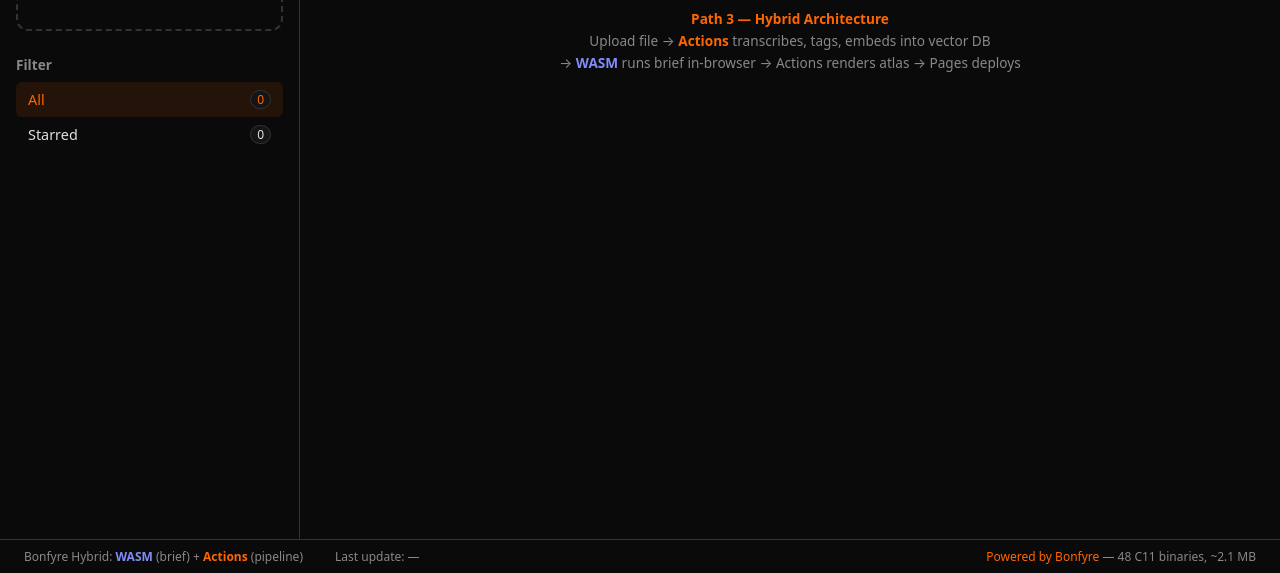
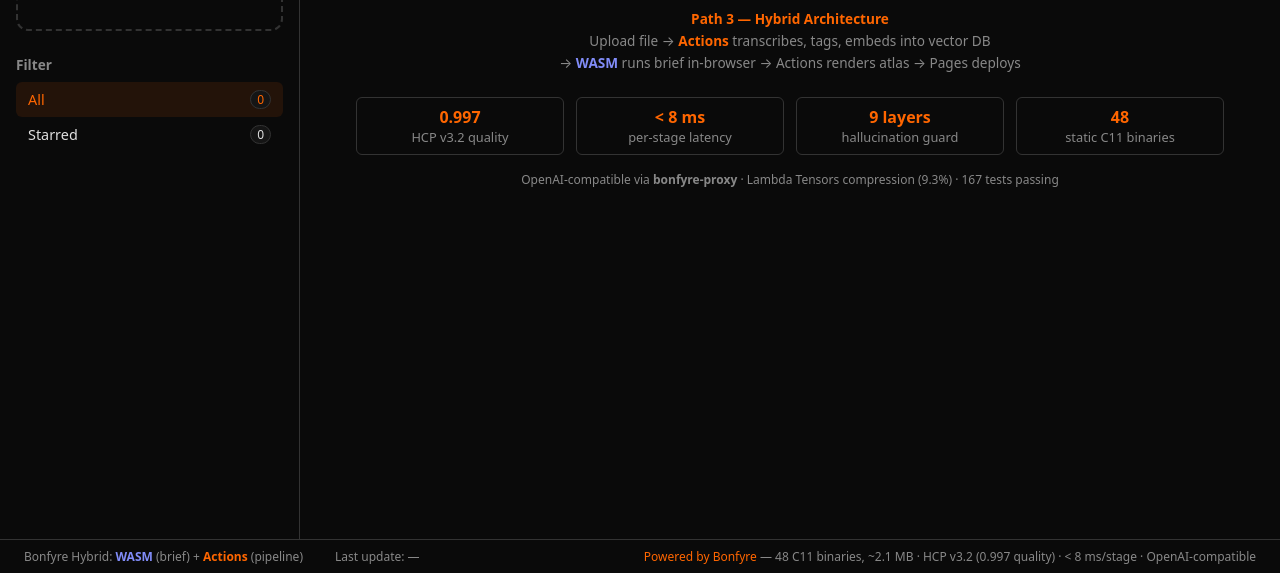
Before and after one commit to Nickgonzales76017/pages-memory-atlas, a plain HTML site: page site/index.html in a window 1280 px wide. Shown: the part 227-800 px from the top of the page. Drawn offline with Linux system fonts and the light colour scheme; no server answers.

Commit message:
[atlas] 1 pages

```diff
--- a/site/index.html
+++ b/site/index.html
@@ -117,13 +117,37 @@
           <strong style="color:var(--accent);">Path 3 — Hybrid Architecture</strong><br>
           Upload file → <strong style="color:var(--accent)">Actions</strong> transcribes, tags, embeds into vector DB<br>→ <strong style="color:#818cf8">WASM</strong> runs brief in-browser → Actions renders atlas → Pages deploys
         </p>
+        <div style="margin-top:1.5rem;display:grid;grid-template-columns:repeat(auto-fit,minmax(130px,1fr));gap:.75rem;text-align:center;font-size:.8rem;">
+          <div style="padding:.5rem;border:1px solid var(--border);border-radius:6px;">
+            <div style="color:var(--accent);font-weight:600;font-size:1rem;">0.997</div>
+            <div>HCP v3.2 quality</div>
+          </div>
+          <div style="padding:.5rem;border:1px solid var(--border);border-radius:6px;">
+            <div style="color:var(--accent);font-weight:600;font-size:1rem;">&lt; 8 ms</div>
+            <div>per-stage latency</div>
+          </div>
+          <div style="padding:.5rem;border:1px solid var(--border);border-radius:6px;">
+            <div style="color:var(--accent);font-weight:600;font-size:1rem;">9 layers</div>
+            <div>hallucination guard</div>
+          </div>
+          <div style="padding:.5rem;border:1px solid var(--border);border-radius:6px;">
+            <div style="color:var(--accent);font-weight:600;font-size:1rem;">48</div>
+            <div>static C11 binaries</div>
+          </div>
+        </div>
+        <p style="margin-top:1rem;font-size:.75rem;color:var(--dim);">
+          OpenAI-compatible via <strong>bonfyre-proxy</strong> &middot;
+          Lambda Tensors compression (9.3%) &middot;
+          167 tests passing
+        </p>
       </div>
     </div>
     <div class="status-bar">
       <span>Bonfyre Hybrid: <strong style="color:#818cf8">WASM</strong> (brief) + <strong style="color:var(--accent)">Actions</strong> (pipeline)</span>
       <span id="lastUpdate">Last update: —</span>
       <span style="margin-left:auto;">
-        <a href="https://github.com/Nickgonzales76017/bonfyre" style="color:var(--accent);text-decoration:none;">Powered by Bonfyre</a> — 48 C11 binaries, ~2.1 MB
+        <a href="https://github.com/Nickgonzales76017/bonfyre" style="color:var(--accent);text-decoration:none;">Powered by Bonfyre</a>
+        &mdash; 48 C11 binaries, ~2.1 MB &middot; HCP v3.2 (0.997 quality) &middot; &lt; 8 ms/stage &middot; OpenAI-compatible
       </span>
     </div>
   </div>
```
Also changed, not shown: 1 other file.
